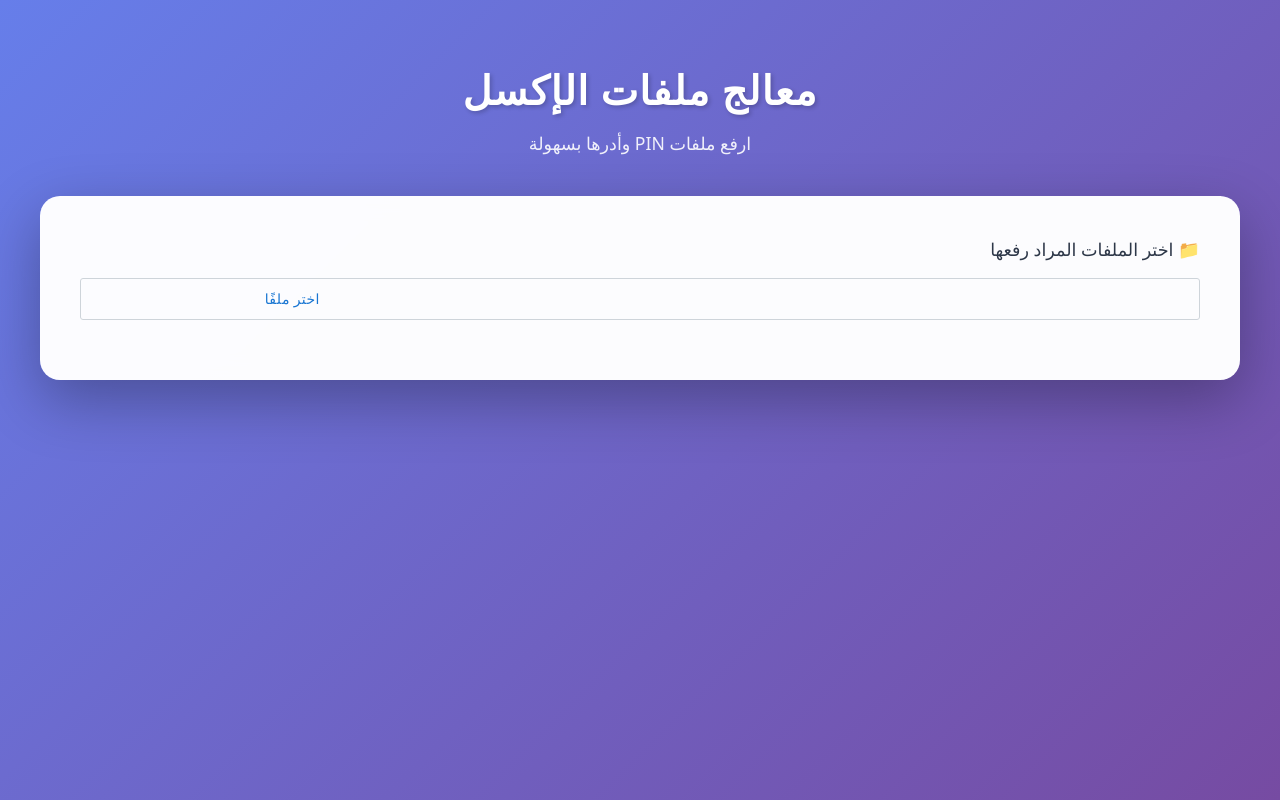
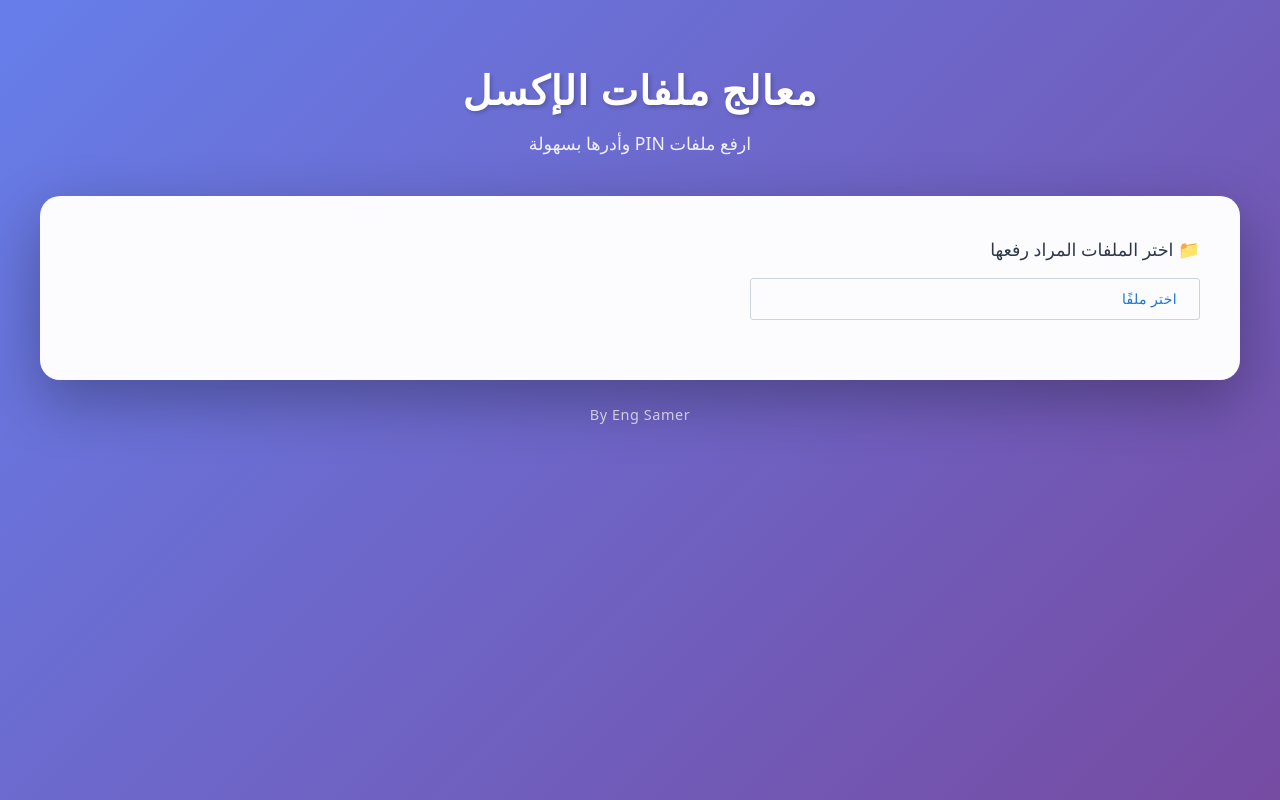
Before and after one commit to sameralsudani/osama-app, a React (Vite) app: page / in a window 1280 px wide. Built offline with nearby package versions, Linux system fonts and the light colour scheme; some icons are missing.

Commit message:
Update uploader UI and attribution
Includes all current tracked workspace changes.

```diff
--- a/src/App.css
+++ b/src/App.css
@@ -30,6 +30,15 @@
   color: rgba(255, 255, 255, 0.9);
   font-size: 1.1rem;
   font-weight: 300;
+}
+
+.app-credit {
+  color: rgba(255, 255, 255, 0.82);
+  font-size: 0.9rem;
+  font-weight: 500;
+  letter-spacing: 0.04em;
+  margin-top: 24px;
+  text-align: center;
 }
 
 /* Card Styling */
--- a/src/App.jsx
+++ b/src/App.jsx
@@ -500,6 +500,7 @@ export default function App() {
             </Card>
           </Col>
         </Row>
+        <div className="app-credit">By Eng Samer</div>
       </div>
     </main>
   );
--- a/src/FileUploader/FileUploader.css
+++ b/src/FileUploader/FileUploader.css
@@ -3,6 +3,7 @@
   border-radius: 3px;
   display: flex;
   justify-content: space-between;
+  max-width: 450px;
 }
 
 .file-div {
@@ -11,7 +12,7 @@
 }
 
 .file-div > button {
-  justify-content: left;
+  justify-content: right;
 }
 
 /* .disabled {
@@ -25,3 +26,9 @@
 .attachment-icon {
   width: 100%;
 }
+
+@media (max-width: 768px) {
+  .file-uploader {
+    max-width: 100%;
+  }
+}
```
Also changed, not shown: 5 other files (tests, documents, lock files or other folders).
